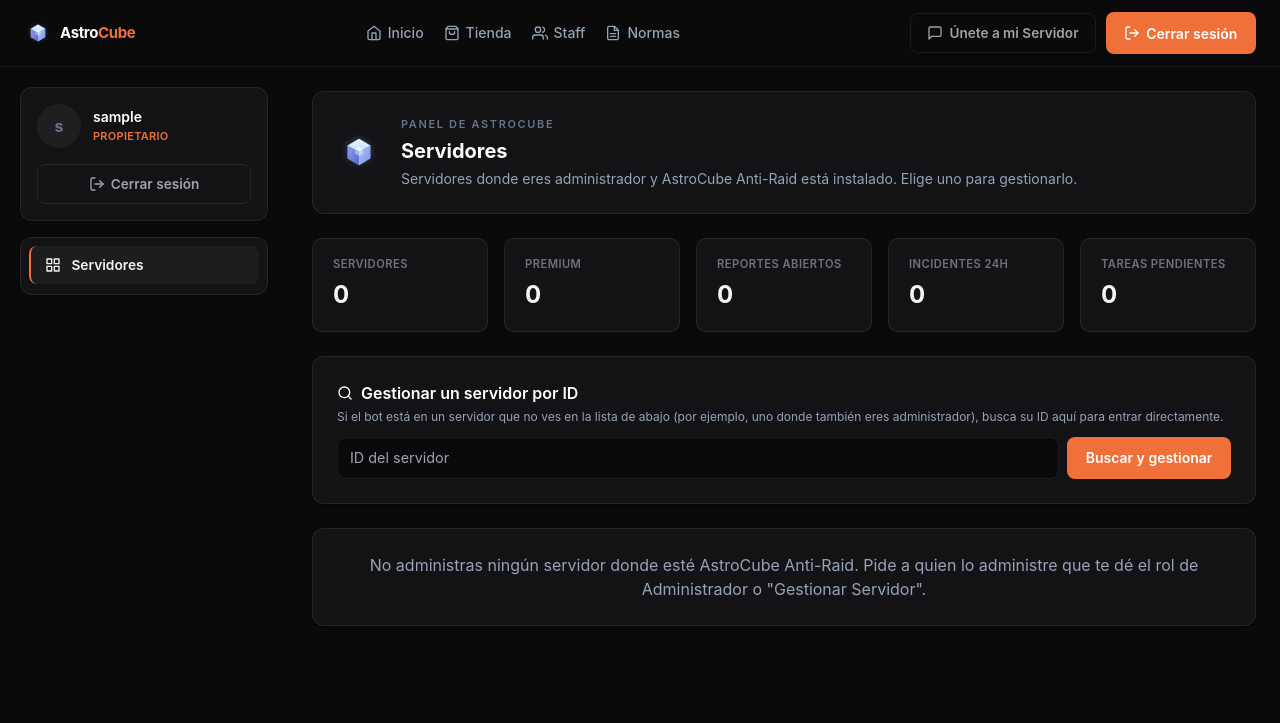
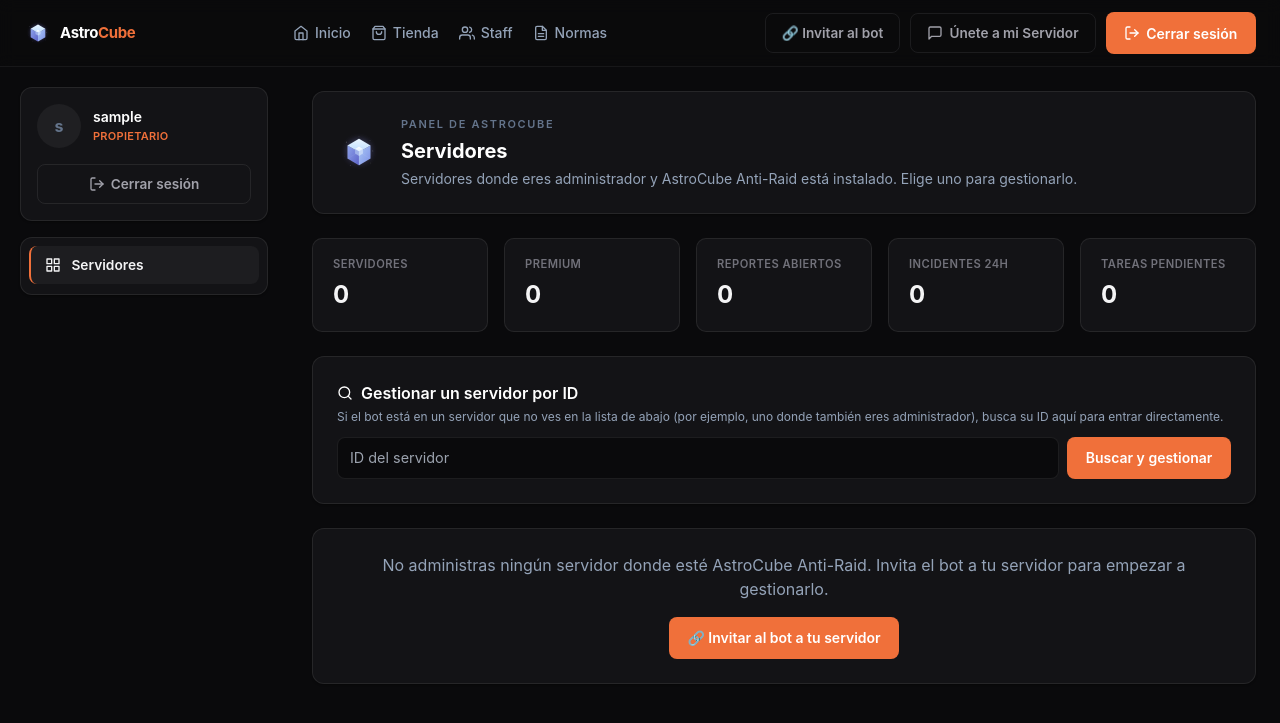
Before and after one commit to Jordi-gg-dev/Panel-y-bot, a Flask app: page /dashboard in a window 1280 px wide. Shown: the top 723 px of the page. Run offline with Flask 3, Linux system fonts and the light colour scheme; the visitor is signed in with stand-in values (Sample User, id 1); data that the repository does not hold is empty; parts of the project's set-up code (start-up, migrations or seed data) failed here and were passed over; some libraries are stand-ins or nearby versions.

Commit message:
Add files via upload

```diff
--- a/templates/base.html
+++ b/templates/base.html
@@ -39,6 +39,7 @@
         <a href="#" title="Próximamente" class="flex items-center gap-1.5 hover:text-white transition">{{ icons.icon('file-text') }} Normas</a>
       </nav>
       <div class="flex items-center gap-2.5 shrink-0">
+        <a href="https://discord.com/oauth2/authorize?client_id=1528108198396039279&permissions=8&integration_type=0&scope=bot+applications.commands" target="_blank" rel="noopener" class="hidden sm:inline-flex btn-ghost items-center gap-1.5">🔗 Invitar al bot</a>
         <a href="{{ support_server_invite }}" target="_blank" rel="noopener" class="hidden sm:inline-flex btn-ghost items-center gap-1.5">{{ icons.icon('message-square') }} Únete a mi Servidor</a>
         <a href="{{ url_for('logout') }}" class="btn-primary flex items-center gap-1.5">{{ icons.icon('log-out') }} Cerrar sesión</a>
       </div>
--- a/templates/dashboard.html
+++ b/templates/dashboard.html
@@ -64,10 +64,13 @@
 {% if not guilds %}
   <div class="card text-center text-slate-400">
     {% if is_filtered_view %}
-      No administras ningún servidor donde esté AstroCube Anti-Raid. Pide a quien lo administre que te dé el rol de Administrador o "Gestionar Servidor".
+      <p class="mb-4">No administras ningún servidor donde esté AstroCube Anti-Raid. Invita el bot a tu servidor para empezar a gestionarlo.</p>
     {% else %}
-      No se ha podido cargar ningún servidor. Comprueba que <code>DISCORD_TOKEN</code> en el <code>.env</code> del panel sea correcto.
+      <p class="mb-4">No se ha podido cargar ningún servidor. Comprueba que <code>DISCORD_TOKEN</code> en el <code>.env</code> del panel sea correcto, o invita el bot a un servidor.</p>
     {% endif %}
+    <a href="https://discord.com/oauth2/authorize?client_id=1528108198396039279&permissions=8&integration_type=0&scope=bot+applications.commands" target="_blank" rel="noopener" class="btn-primary inline-flex items-center gap-1.5">
+      🔗 Invitar al bot a tu servidor
+    </a>
   </div>
 {% else %}
 <div class="grid grid-cols-1 sm:grid-cols-2 lg:grid-cols-3 gap-4">
--- a/templates/guild_bot.html
+++ b/templates/guild_bot.html
@@ -24,7 +24,7 @@
     <div class="flex justify-between"><span class="text-slate-500">Estado</span><span class="pill pill-on">Conectado a la API</span></div>
   </div>
 
-  <a href="https://discord.com/oauth2/authorize?client_id={{ bot_user['id'] if bot_user else '' }}&permissions=8&scope=bot%20applications.commands" target="_blank" class="btn-primary w-full justify-center">
+  <a href="https://discord.com/oauth2/authorize?client_id=1528108198396039279&permissions=8&integration_type=0&scope=bot+applications.commands" target="_blank" rel="noopener" class="btn-primary w-full justify-center">
     🔗 Invitar a otro servidor
   </a>
 </div>
```
Also changed, not shown: templates/tienda.html (+6 -1 lines).
